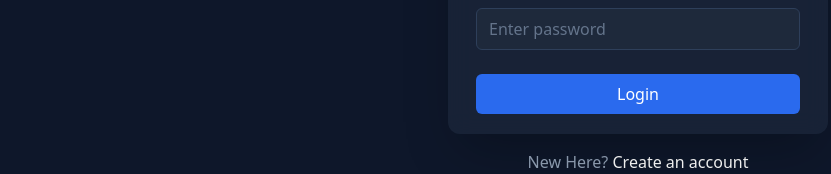
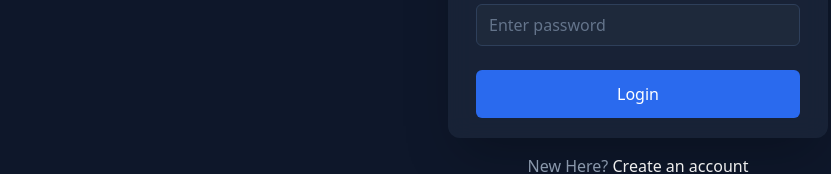
Before and after one commit to ghousSania/netflix-react-firebase, a React (Vite) app: page /login in a window 1280 px wide. Shown: the part 428-602 px from the top of the page, without its empty margins (2-833 px from the left). Built offline with nearby package versions, Linux system fonts and the light colour scheme; no server answers.

Commit message:
style: adjust padding in Button component

```diff
--- a/src/components/Button.jsx
+++ b/src/components/Button.jsx
@@ -18,7 +18,8 @@ const Button = ({
   const isDisabled = disabled || loading;
   const variants = {
     primary: `
-            px-2 sm:px-4
+            px-3 sm:px-4
+            py-3
             text-sm sm:text-base
             bg-(--primary)
             text-white
@@ -27,7 +28,8 @@ const Button = ({
             `,
     link: `px-1 text-(--link)`,
     light: `
-             px-2 sm:px-4
+             px-3 sm:px-4
+             py-3
             text-sm sm:text-base
             bg-white/20
             text-white
```
